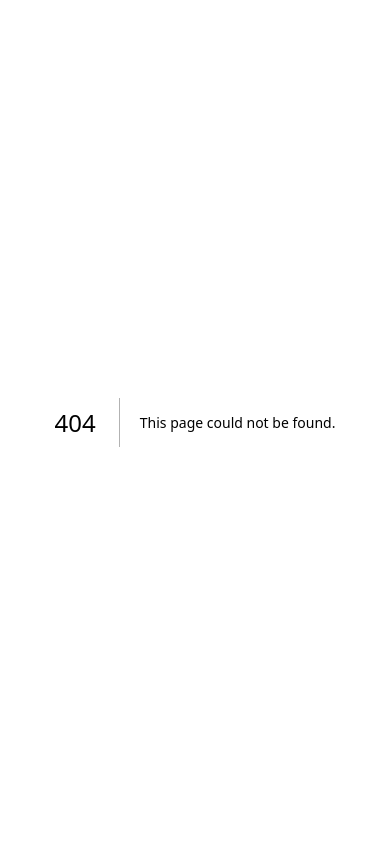
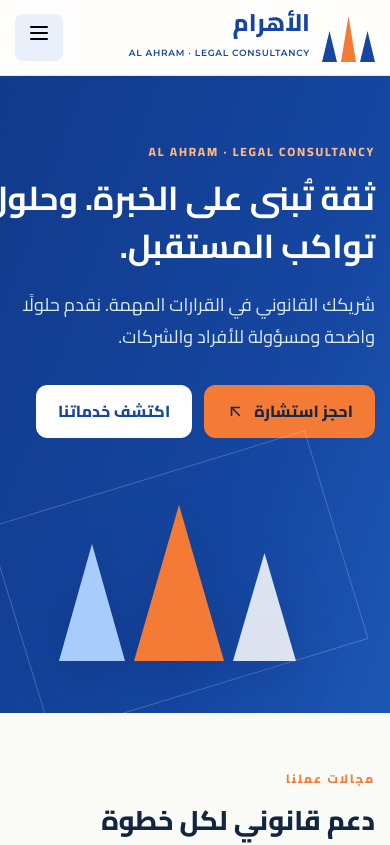
Before and after one commit to abadry1902/Ahram-platform, a Next.js app: page /ar in a window 390 px wide. Before the commit this address had no page. Shown: the top 845 px of the page. Built offline with nearby package versions, Linux system fonts and the light colour scheme.

Commit message:
feat: bilingual public website and branded responsive UI

```diff
--- /dev/null
+++ b/app/[locale]/page.tsx
@@ -0,0 +1,16 @@
+import Link from "next/link";
+import {services,articles} from "@/lib/content";
+import {isLocale,localize} from "@/lib/i18n";
+import {notFound} from "next/navigation";
+import {ArrowUpLeft,ArrowUpRight,Scale,ShieldCheck,Building2} from "lucide-react";
+export default async function Home({params}:{params:Promise<{locale:string}>}){
+ const {locale}=await params;if(!isLocale(locale))notFound();
+ const t=(a:string,e:string)=>localize(locale,a,e);const Arrow=locale==="ar"?ArrowUpLeft:ArrowUpRight;
+ return <>
+ <section className="hero"><div className="container hero-inner"><div><span className="eyebrow" style={{color:"#fcb783"}}>AL AHRAM · LEGAL CONSULTANCY</span><h1>{t("ثقة تُبنى على الخبرة. وحلول تواكب المستقبل.","Legal confidence, built on experience.")}</h1><p>{t("شريكك القانوني في القرارات المهمة. نقدم حلولًا واضحة ومسؤولة للأفراد والشركات.","Your legal partner for decisions that matter. Clear, considered solutions for people and businesses.")}</p><div className="hero-cta"><Link className="button" href={`/${locale}/contact`}>{t("احجز استشارة","Request a consultation")} <Arrow size={19}/></Link><Link className="button light" href={`/${locale}/services`}>{t("اكتشف خدماتنا","Explore services")}</Link></div></div><div className="hero-symbol" aria-hidden="true"><div className="pyramids"><span className="pyramid"/><span className="pyramid"/><span className="pyramid"/></div></div></div></section>
+ <section className="section"><div className="container"><span className="eyebrow">{t("مجالات عملنا","OUR EXPERTISE")}</span><h2 className="section-title">{t("دعم قانوني لكل خطوة","Legal support at every stage")}</h2><p className="lead">{t("نجمع بين الأسس القانونية الراسخة وطريقة عمل منظمة تناسب احتياجات اليوم.","Sound legal foundations with a modern, organized approach.")}</p><div className="grid" style={{marginTop:30}}>{services.map((s,i)=><div className="card" key={s.id}><div className="icon-tile">{[<Scale key="1"/>,<ShieldCheck key="2"/>,<Building2 key="3"/>][i%3]}</div><h3>{t(s.ar,s.en)}</h3><p>{t(s.arText,s.enText)}</p><Link style={{color:"var(--blue)",fontWeight:800}} href={`/${locale}/services#${s.id}`}>{t("تعرف أكثر","Learn more")} ←</Link></div>)}</div></div></section>
+ <section className="section feature"><div className="container split"><div><span className="eyebrow">{t("عن الأهرام","ABOUT AL AHRAM")}</span><h2 className="section-title">{t("خبرة تحترم التفاصيل. ورؤية تفكر في الغد.","A considered approach to modern legal work.")}</h2><p className="lead">{t("نؤمن بأن أفضل استشارة هي التي تُحوّل المعلومات المعقدة إلى خطوات قابلة للتنفيذ.","We believe good legal advice turns complexity into a practical course of action.")}</p><Link className="button alt" href={`/${locale}/about`}>{t("اعرف المزيد","About us")}</Link></div><div className="abstract-panel" aria-hidden="true"><div className="pyramids"><span className="pyramid"/><span className="pyramid"/><span className="pyramid"/></div></div></div></section>
+ <section className="section"><div className="container"><div className="title-row"><div><span className="eyebrow">{t("المعرفة القانونية","LEGAL INSIGHTS")}</span><h2 className="section-title">{t("أحدث المقالات","Latest insights")}</h2></div><Link href={`/${locale}/articles`} className="button outline">{t("كل المقالات","All articles")}</Link></div><div className="grid">{articles.map(a=><Link className="card" href={`/${locale}/articles/${a.slug}`} key={a.slug}><div className="article-cover"/><span className="article-date">{a.date}</span><h3>{t(a.arTitle,a.enTitle)}</h3><p>{t(a.arExcerpt,a.enExcerpt)}</p></Link>)}</div></div></section>
+ <section className="section" style={{background:"var(--blue)",color:"#fff",textAlign:"center"}}><div className="container"><h2 className="section-title">{t("محتاج رأي قانوني واضح؟","Need clarity on a legal question?")}</h2><p>{t("ابدأ بطلب استشارة وسنتواصل معك من خلال القنوات الرسمية.","Send an enquiry and our team will follow up through official channels.")}</p><Link className="button" href={`/${locale}/contact`}>{t("ابدأ الآن","Get in touch")}</Link></div></section>
+ </>;
+}
```
